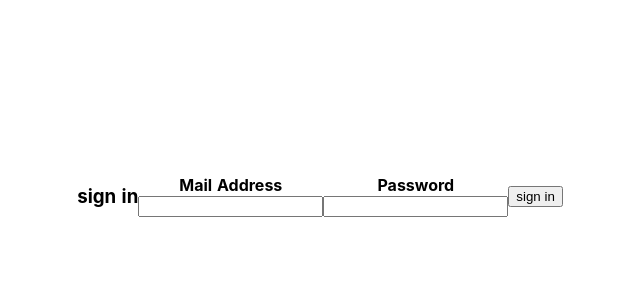
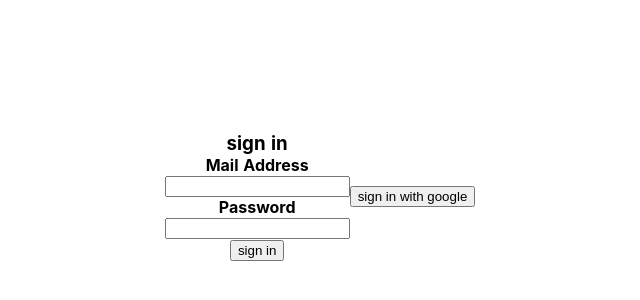
Before and after one commit to yuru-camper/playground, a Nuxt app: page / in a window 1280 px wide. Shown: the part 204-504 px from the top of the page, without its empty margins (320-960 px from the left). Built offline with nearby package versions, Linux system fonts and the light colour scheme.

Commit message:
for sign in with google

```diff
--- a/pages/index.vue
+++ b/pages/index.vue
@@ -1,5 +1,6 @@
 <template>
   <div class="container">
+    <div class="sign_in --with_mail">
       <h3>sign in</h3>
       <div class="mail_address">
         <h4>Mail Address</h4>
@@ -14,6 +15,10 @@
       </p>
       <button @click="login">sign in</button>
     </div>
+    <div class="sign_in --with_google">
+      <button @click="login_with_google">sign in with google</button>
+    </div>
+  </div>
 </template>
 
 <script>
@@ -25,7 +30,7 @@ export default {
       mail_address: '',
       password: '',
       valid: false,
-      valid_error: 'UserIDまたはPasswordが間違っています'
+      valid_error: 'UserIDまたはPasswordが間違っています',
     }
   },
   methods: {
@@ -36,6 +41,29 @@ export default {
           this.$router.push('top')
         }).catch((error) => {
           this.valid = true;
+        })
+    },
+    login_with_google() {
+      let provider = new firebase.auth.GoogleAuthProvider()
+      provider.addScope('https://www.googleapis.com/auth/contacts.readonly');
+      firebase.auth().languageCode = 'ja';
+      provider.setCustomParameters({
+        'login_hint': 'user@example.com'
+      });
+
+      firebase.auth().signInWithPopup(provider)
+        .then(result => {
+          console.log('successd')
+          // console.log(result.credential.accessToken)
+          console.log(result.user)
+          this.$router.push('top')
+        }).catch((error) => {
+          console.log('failed')
+          this.valid = true
+          console.log(error.code);
+          console.log(error.message);
+          console.log(error.email);
+          console.log(error.credential);
         })
     }
   }
--- a/plugins/firebase.js
+++ b/plugins/firebase.js
@@ -16,7 +16,8 @@ import "firebase/firestore";
 
 const config = {
     apiKey: "AIzaSyBxQnVz9BYb3R0rgilwSN6xGIP83YGrYbY",
-    authDomain: "playground-b85cc.firebaseapp.com",
+    // authDomain: "playground-b85cc.firebaseapp.com",
+    authDomain: "yuru-camper.com",
     databaseURL: "https://playground-b85cc.firebaseio.com",
     projectId: "playground-b85cc",
     storageBucket: "playground-b85cc.appspot.com",
```
Lines whose indentation alone changed are shown as unchanged.
